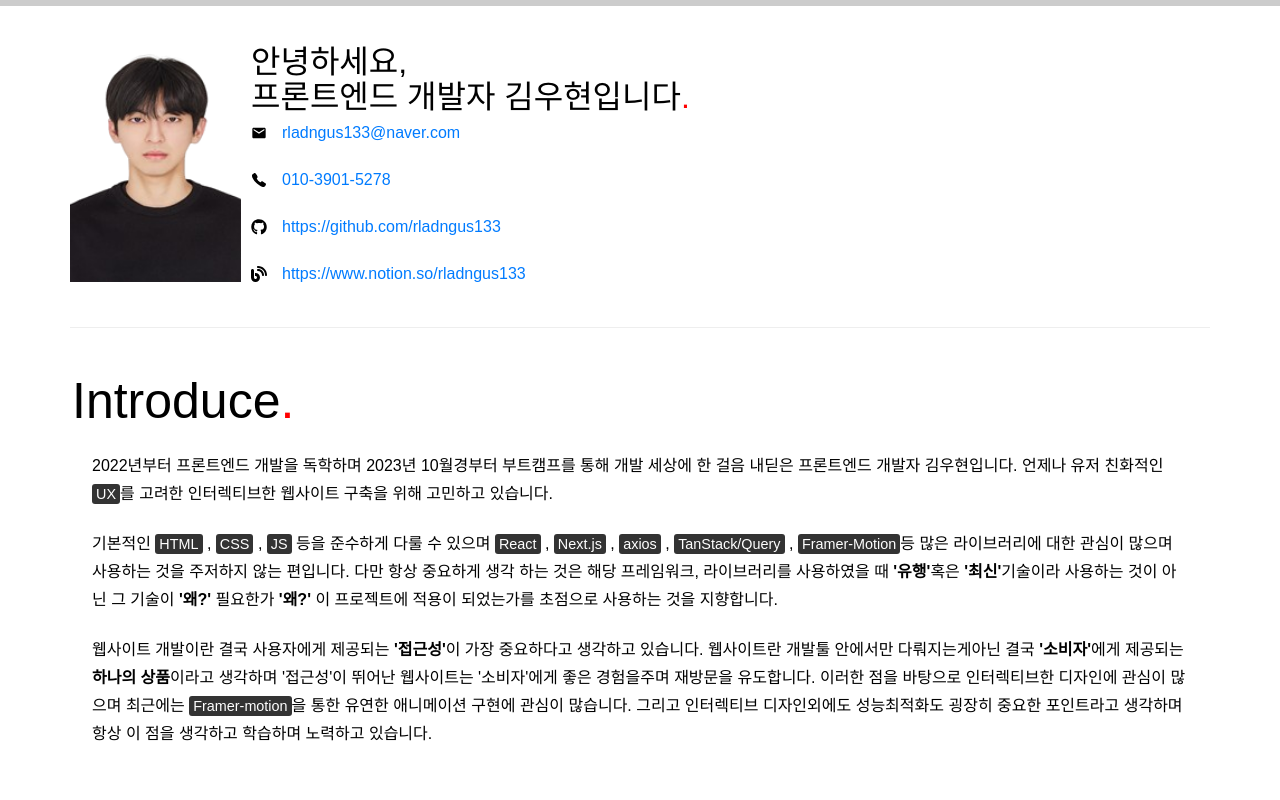
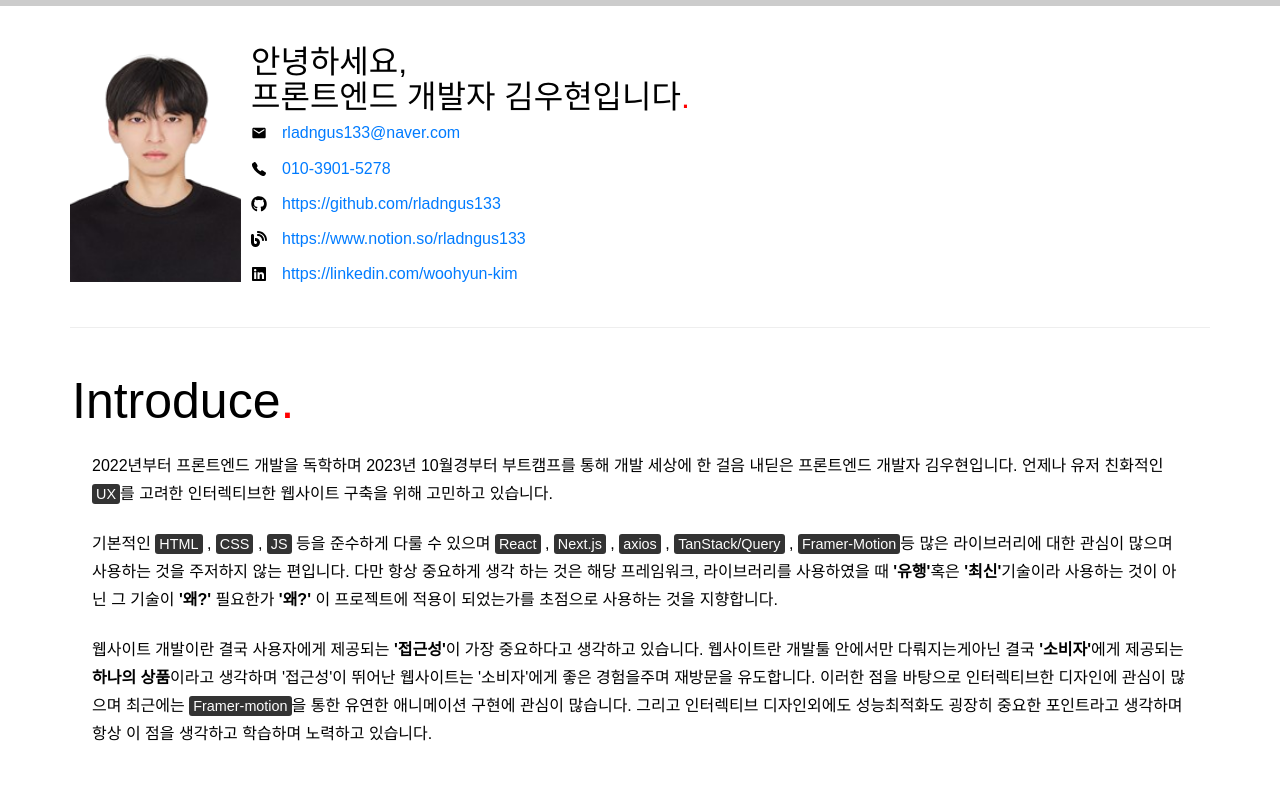
Before and after one commit to rladngus133/resume, a React (Create React App) app: page / in a window 1280 px wide. Shown: the top 800 px of the page. Built offline with nearby package versions, Linux system fonts and the light colour scheme.

Commit message:
faet: add infoitem[linkedin]

```diff
--- a/src/components/Header.tsx
+++ b/src/components/Header.tsx
@@ -4,6 +4,7 @@ import { FaGithub } from "react-icons/fa";
 import { IoCall } from "react-icons/io5";
 import { MdEmail } from "react-icons/md";
 import { FaBlog } from "react-icons/fa6";
+import { FaLinkedin } from "react-icons/fa";
 
 export default function Header() {
   return (
@@ -28,6 +29,12 @@ export default function Header() {
             <FaBlog /> {""}
             <a href="https://wild-curiosity-a84.notion.site/6f0d17154ff84683821afd7a3a7ddd05?v=0a03f6d732cd45d9b5db8be1971e12f7&pvs=4">
               https://www.notion.so/rladngus133
+            </a>
+          </InfoItemContainer>
+          <InfoItemContainer>
+            <FaLinkedin /> {""}
+            <a href="https://www.linkedin.com/in/%EC%9A%B0%ED%98%84-%EA%B9%80-46926b2b5/">
+              https://linkedin.com/woohyun-kim
             </a>
           </InfoItemContainer>
         </InfoContainer>
```
